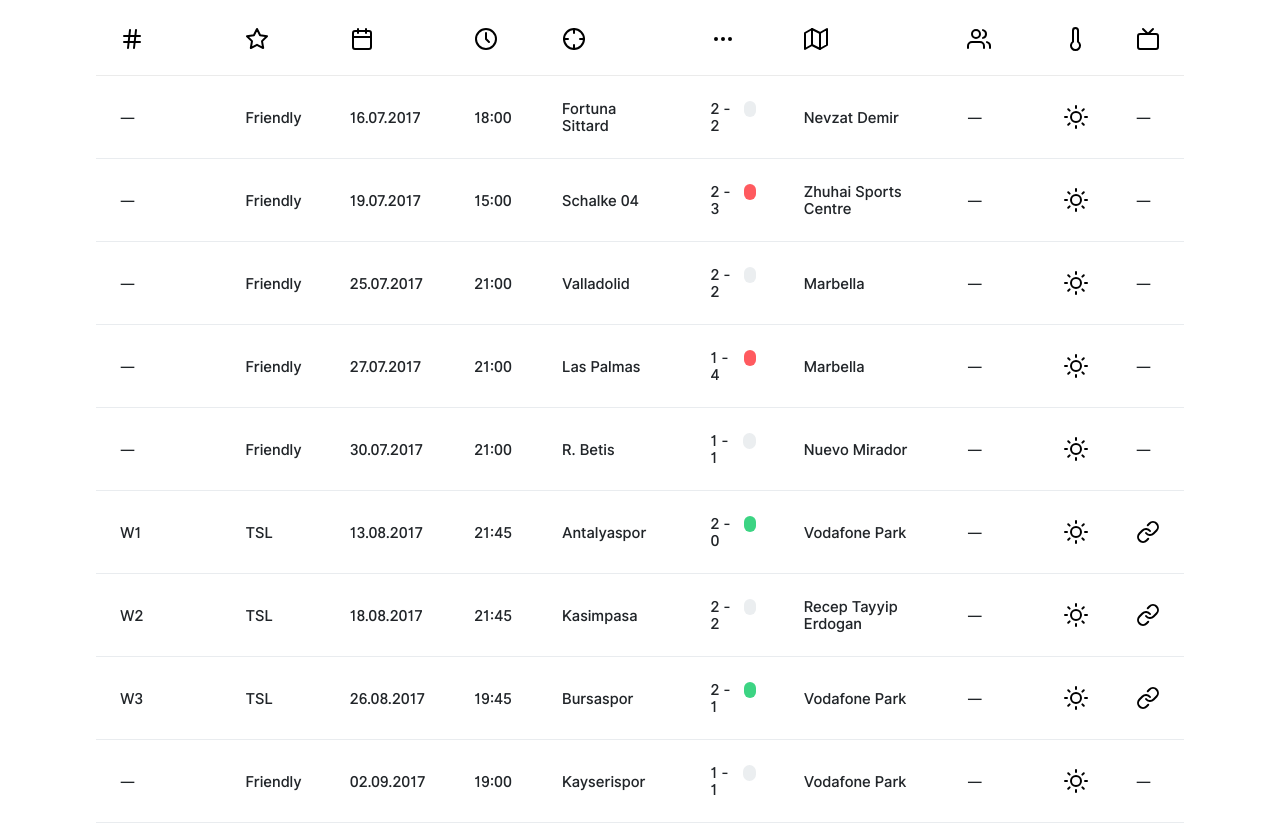
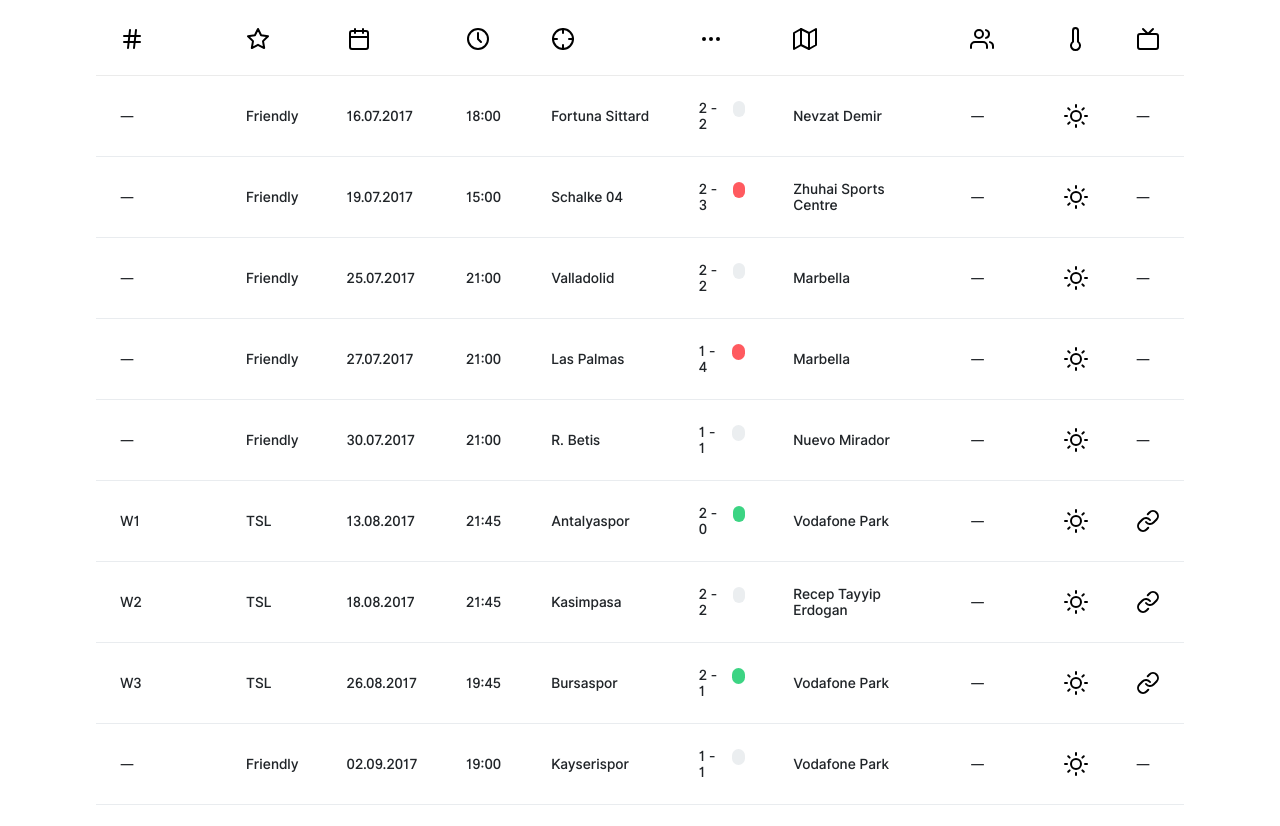
Before and after one commit to suyalcinkaya/besiktas, a plain HTML site: page index.html in a window 1280 px wide. Shown: the part 424-1250 px from the top of the page. Drawn offline with Linux system fonts and the light colour scheme.

Commit message:
Fixture update.

```diff
--- a/css/main.css
+++ b/css/main.css
@@ -95,7 +95,7 @@ body {
   border-top: 1px solid #e9ecef;
   vertical-align: middle;
   font-weight: 500;
-    font-size: 15px;
+  font-size: 14px;
 }
 
 .view--btn {
--- a/index.html
+++ b/index.html
@@ -56,7 +56,10 @@
                     ["Quarter — 1st", "TSC", "30.01.2018", "20:30", "Genclerbirligi", "3 - 1", "Vodafone Park", "—", "Cloud", "W", "https://www.aspor.com.tr/turkiye-kupasi/kupatv/besiktas-3-genclerbirligi-1-ozet/mac-ozeti-izle/2704493"],
                     ["W20", "TSL", "02.02.2018", "20:00", "Bursaspor", "2 - 2", "Bursa BB", "27.109", "Cloud", "D", "http://tr.beinsports.com/lig/spor-toto-super-lig/ozet/2017-2018/20/bursaspor-2-2-besiktas-mac-ozeti"],
                     ["Quarter — 2nd", "TSC", "06.02.2018", "20:30", "Genclerbirligi", "0 - 1", "Ankara 19 Mayis", "—", "Cloud", "W", "https://www.aspor.com.tr/webtv/ziraatturkiyekupasi/genclerbirligi-0-besiktas-1-ozet"],
-                    ["W21", "TSL", "10.02.2018", "19:00", "Karabukspor", "5 - 0", "Vodafone Park", "—", "Rainy", "W", "http://tr.beinsports.com/lig/spor-toto-super-lig/ozet/2017-2018/21/besiktas-5-0-kardemir-karabukspor-mac-ozeti"]
+                    ["W21", "TSL", "10.02.2018", "19:00", "Karabukspor", "5 - 0", "Vodafone Park", "—", "Rainy", "W", "http://tr.beinsports.com/lig/spor-toto-super-lig/ozet/2017-2018/21/besiktas-5-0-kardemir-karabukspor-mac-ozeti"],
+                    ["W22", "TSL", "16.02.2018", "20:00", "Konyaspor", "1 - 1", "Konya Buyuksehir Belediye", "—", "Cloud", "D", "http://tr.beinsports.com/lig/spor-toto-super-lig/ozet/2017-2018/22/konyaspor-1-1-besiktas-mac-ozeti"],
+                    ["Last 16 — 1st", "UCL", "20.02.2018", "22:45", "Bayern München", "5 - 0", "Allianz Arena", "—", "Cloud", "L", "http://www.trtspor.com.tr/uefasampiyonlarligi/videolar/mac-ozetleri/bayern-munih-besiktas"],
+                    ["W23", "TSL", "25.02.2018", "19:00", "Fenerbahce", "3 - 1", "Vodafone Park", "38.787", "Drizzle", "W", "http://tr.beinsports.com/lig/spor-toto-super-lig/ozet/2017-2018/22/besiktas-3-1-fenerbahce-mac-ozeti"]
                 ];
             });
         </script>
```
